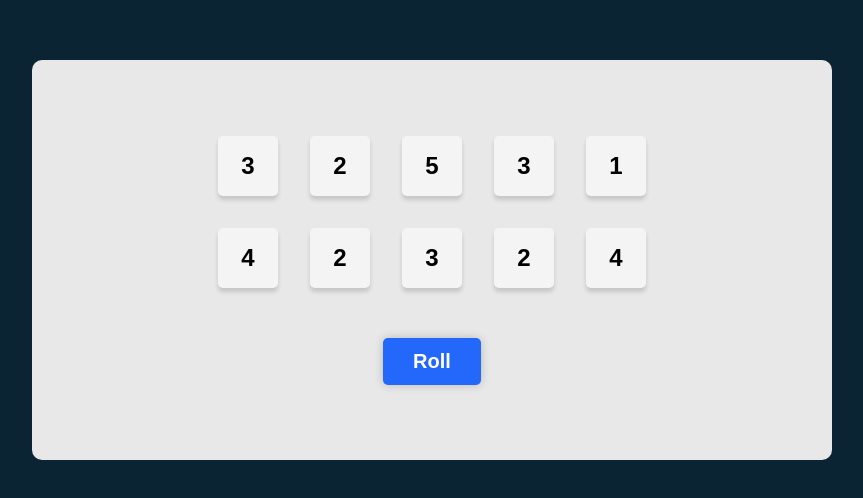
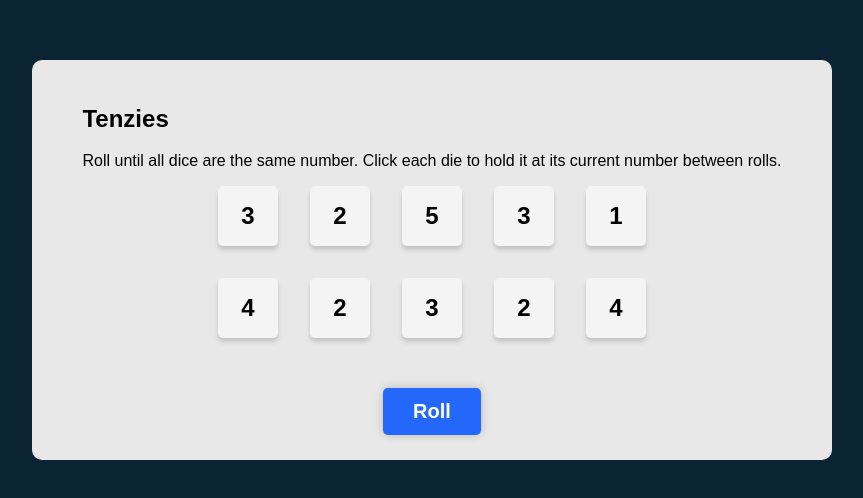
Before and after one commit to dannychung30/tenzies, a React (Vite) app: page / in a window 1280 px wide. Shown: the part 140-638 px from the top of the page, without its empty margins (208-1071 px from the left). Built offline with nearby package versions, Linux system fonts and the light colour scheme.

Commit message:
Added game intro text

```diff
--- a/src/Components/App.jsx
+++ b/src/Components/App.jsx
@@ -55,6 +55,10 @@ export default function App() {
     return (
         <main>
             <div className="game">
+                <section className="game-intro">
+                    <h1>Tenzies</h1>
+                    <p>Roll until all dice are the same number. Click each die to hold it at its current number between rolls.</p>
+                </section>
                 <div className="dice">
                     {randomDice}
                 </div>
```
